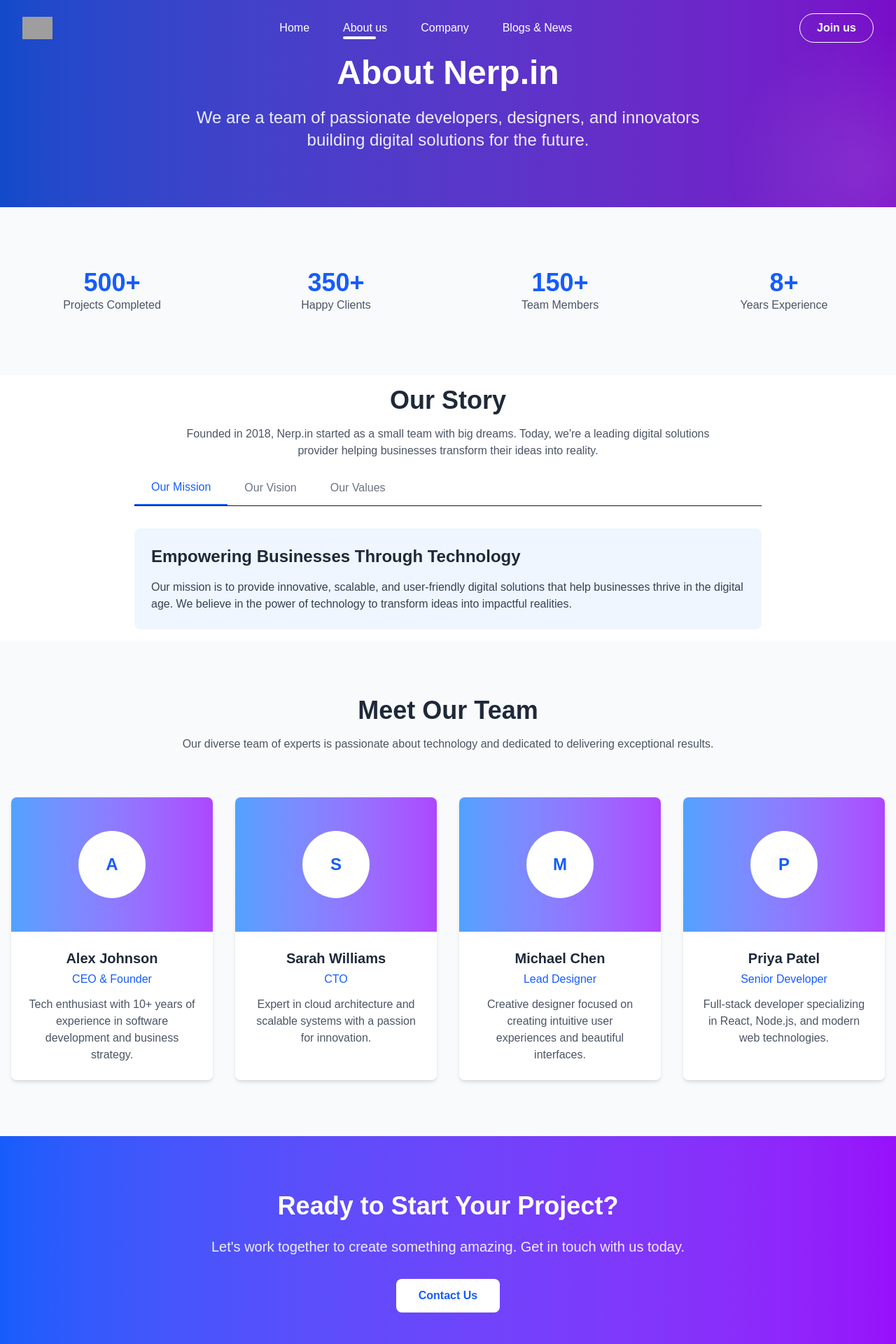
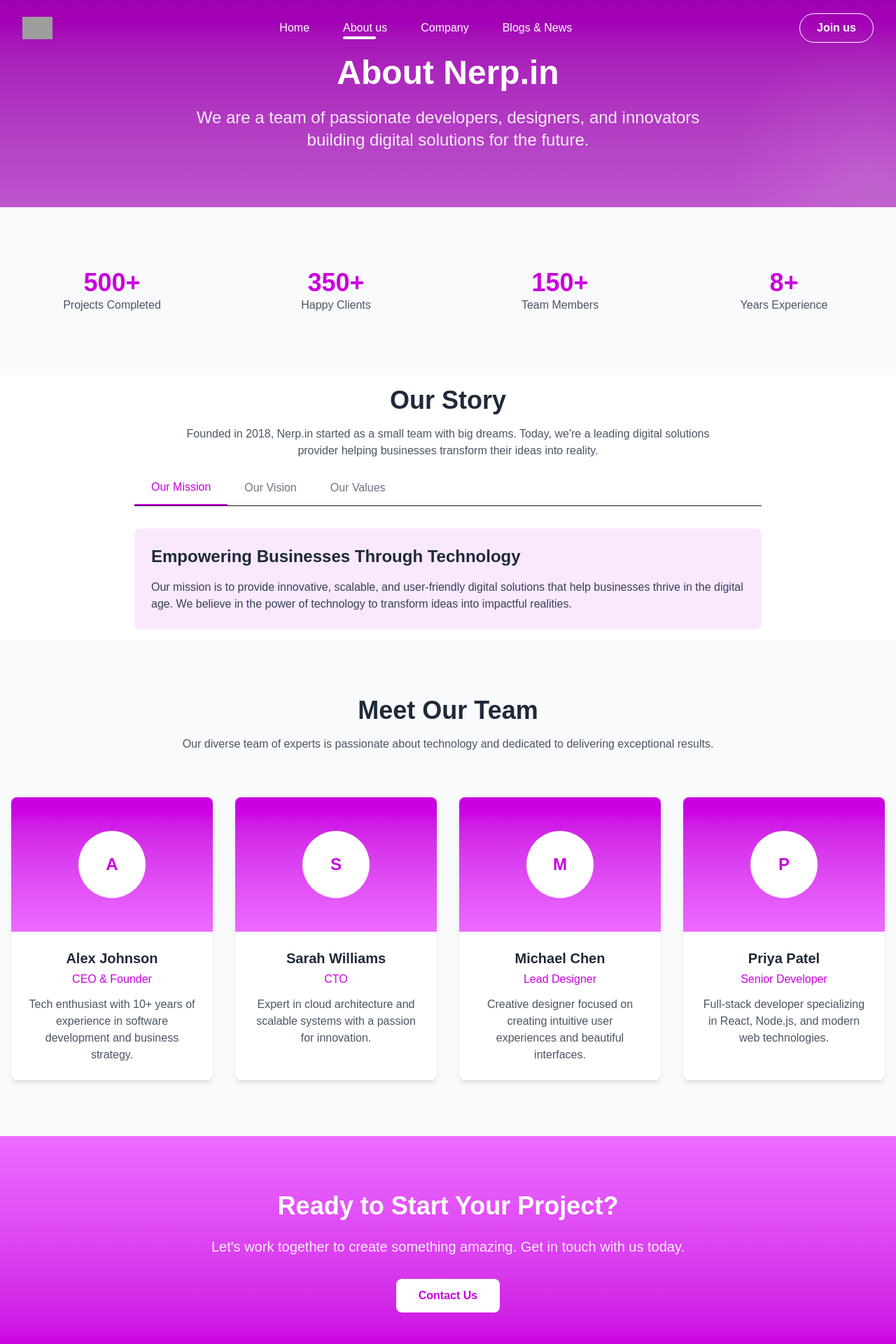
Before and after one commit to sarbajits/shopping-nerp, a Next.js app: page /about in a window 1280 px wide. Shown: the top 1920 px of the page at 70% size. Built offline with nearby package versions, Linux system fonts and the light colour scheme; grey boxes are pictures that could not be loaded.

Commit message:
about page

```diff
--- a/app/about/AnimatedCounter.tsx
+++ b/app/about/AnimatedCounter.tsx
@@ -37,7 +37,7 @@ const AnimatedCounter = ({ value, duration = 2000, prefix = '', suffix = '' }: A
     }, [value, duration]);
 
     return (
-        <span className="text-4xl font-bold text-blue-600 mb-2">
+        <span className="text-4xl font-bold text-fuchsia-600 mb-2">
             {prefix}{count}{suffix}
         </span>
     );
--- a/app/about/CtaSection.tsx
+++ b/app/about/CtaSection.tsx
@@ -1,13 +1,13 @@
 // components/about/CtaSection.tsx
 const CtaSection = () => {
     return (
-        <section className="py-20 bg-gradient-to-r from-blue-600 to-purple-600 text-white">
+        <section className="py-20 bg-gradient-to-b from-fuchsia-400 to-fuchsia-600 text-white">
             <div className="container mx-auto px-4 text-center">
                 <h2 className="text-3xl md:text-4xl font-bold mb-6">Ready to Start Your Project?</h2>
                 <p className="text-xl opacity-90 max-w-3xl mx-auto mb-8">
                     Let's work together to create something amazing. Get in touch with us today.
                 </p>
-                <button className="bg-white text-blue-600 font-semibold py-3 px-8 rounded-lg hover:bg-gray-100 transition-colors duration-300">
+                <button className="bg-white text-fuchsia-600 font-semibold py-3 px-8 rounded-lg hover:bg-gray-100 transition-colors duration-300">
                     Contact Us
                 </button>
             </div>
--- a/app/about/HeroSection.tsx
+++ b/app/about/HeroSection.tsx
@@ -1,7 +1,7 @@
 // components/about/HeroSection.tsx
 const HeroSection = () => {
     return (
-        <section className="relative py-20 bg-gradient-to-r from-blue-600 to-purple-600 text-white overflow-hidden">
+        <section className="relative py-20 bg-gradient-to-b from-fuchsia-600 to-fuchsia-400 text-white overflow-hidden">
             <div className="absolute inset-0 bg-black opacity-20"></div>
             <div className="absolute top-0 right-0 -mr-40 mt-10 opacity-10">
                 <svg width="400" height="400" viewBox="0 0 400 400" fill="none" xmlns="http://www.w3.org/2000/svg">
--- a/app/about/StatsSection.tsx
+++ b/app/about/StatsSection.tsx
@@ -8,7 +8,7 @@ const StatsSection = () => {
     useEffect(() => {
         const timer = setTimeout(() => {
             setIsVisible(true);
-        }, 500);
+        }, 0);
 
         return () => clearTimeout(timer);
     }, []);
--- a/app/about/StorySection.tsx
+++ b/app/about/StorySection.tsx
@@ -17,19 +17,19 @@ const StorySection = () => {
                 <div className="max-w-4xl mx-auto">
                     <div className="flex border-b mb-8">
                         <button
-                            className={`py-3 px-6 font-medium ${activeTab === 'mission' ? 'text-blue-600 border-b-2 border-blue-600' : 'text-gray-500'}`}
+                            className={`py-3 px-6 font-medium ${activeTab === 'mission' ? 'text-fuchsia-600 border-b-2 border-fuchsia-600' : 'text-gray-500'}`}
                             onClick={() => setActiveTab('mission')}
                         >
                             Our Mission
                         </button>
                         <button
-                            className={`py-3 px-6 font-medium ${activeTab === 'vision' ? 'text-blue-600 border-b-2 border-blue-600' : 'text-gray-500'}`}
+                            className={`py-3 px-6 font-medium ${activeTab === 'vision' ? 'text-fuchsia-600 border-b-2 border-fuchsia-600' : 'text-gray-500'}`}
                             onClick={() => setActiveTab('vision')}
                         >
                             Our Vision
                         </button>
                         <button
-                            className={`py-3 px-6 font-medium ${activeTab === 'values' ? 'text-blue-600 border-b-2 border-blue-600' : 'text-gray-500'}`}
+                            className={`py-3 px-6 font-medium ${activeTab === 'values' ? 'text-fuchsia-600 border-b-2 border-fuchsia-600' : 'text-gray-500'}`}
                             onClick={() => setActiveTab('values')}
                         >
                             Our Values
@@ -38,7 +38,7 @@ const StorySection = () => {
 
                     <div className="transition-all duration-300">
                         {activeTab === 'mission' && (
-                            <div className="p-6 bg-blue-50 rounded-lg">
+                            <div className="p-6 bg-fuchsia-100 rounded-lg">
                                 <h3 className="text-2xl font-semibold mb-4 text-gray-800">Empowering Businesses Through Technology</h3>
                                 <p className="text-gray-700">
                                     Our mission is to provide innovative, scalable, and user-friendly digital solutions that help businesses thrive in the digital age. We believe in the power of technology to transform ideas into impactful realities.
@@ -46,7 +46,7 @@ const StorySection = () => {
                             </div>
                         )}
                         {activeTab === 'vision' && (
-                            <div className="p-6 bg-blue-50 rounded-lg">
+                            <div className="p-6 bg-fuchsia-100 rounded-lg">
                                 <h3 className="text-2xl font-semibold mb-4 text-gray-800">Shaping the Future of Digital Experiences</h3>
                                 <p className="text-gray-700">
                                     We envision a world where technology seamlessly enhances everyday life. Our vision is to be at the forefront of digital innovation, creating solutions that are not only functional but also delightful to use.
@@ -54,7 +54,7 @@ const StorySection = () => {
                             </div>
                         )}
                         {activeTab === 'values' && (
-                            <div className="p-6 bg-blue-50 rounded-lg">
+                            <div className="p-6 bg-fuchsia-100 rounded-lg">
                                 <h3 className="text-2xl font-semibold mb-4 text-gray-800">Our Core Values</h3>
                                 <ul className="list-disc pl-5 text-gray-700 space-y-2">
                                     <li><strong>Innovation:</strong> We constantly explore new ideas and approaches</li>
--- a/app/about/TeamSection.tsx
+++ b/app/about/TeamSection.tsx
@@ -44,14 +44,14 @@ const TeamSection = () => {
                 <div className="grid grid-cols-1 md:grid-cols-2 lg:grid-cols-4 gap-8">
                     {teamMembers.map((member) => (
                         <div key={member.id} className="bg-white rounded-lg shadow-md overflow-hidden transition-transform duration-300 hover:shadow-lg">
-                            <div className="h-48 bg-gradient-to-r from-blue-400 to-purple-500 flex items-center justify-center">
+                            <div className="h-48 bg-gradient-to-b from-fuchsia-600 to-fuchsia-400 flex items-center justify-center">
                                 <div className="w-24 h-24 bg-white rounded-full flex items-center justify-center">
-                                    <span className="text-2xl font-bold text-blue-600">{member.name.charAt(0)}</span>
+                                    <span className="text-2xl font-bold text-fuchsia-600">{member.name.charAt(0)}</span>
                                 </div>
                             </div>
                             <div className="p-6 text-center">
                                 <h3 className="text-xl font-semibold text-gray-800 mb-1">{member.name}</h3>
-                                <p className="text-blue-600 mb-3">{member.role}</p>
+                                <p className="text-fuchsia-600 mb-3">{member.role}</p>
                                 <p className="text-gray-600">{member.description}</p>
                             </div>
                         </div>
```
